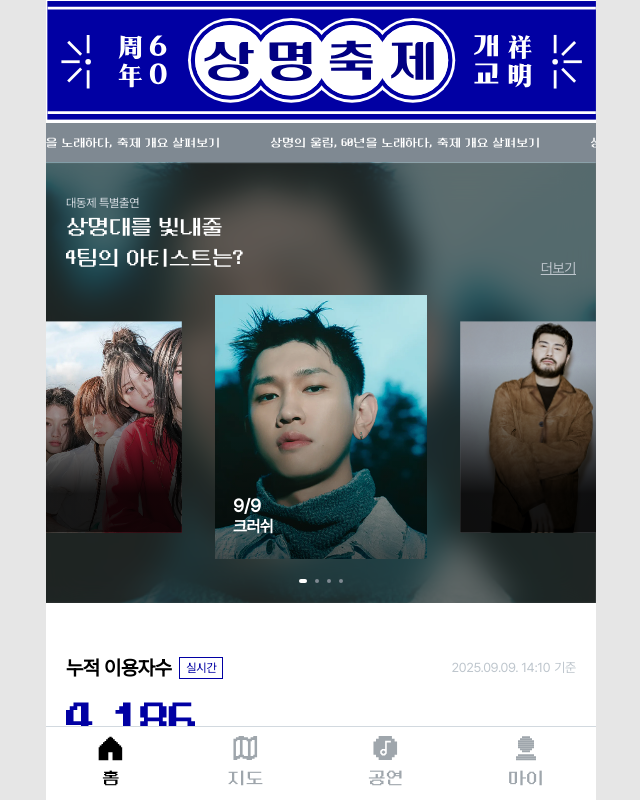
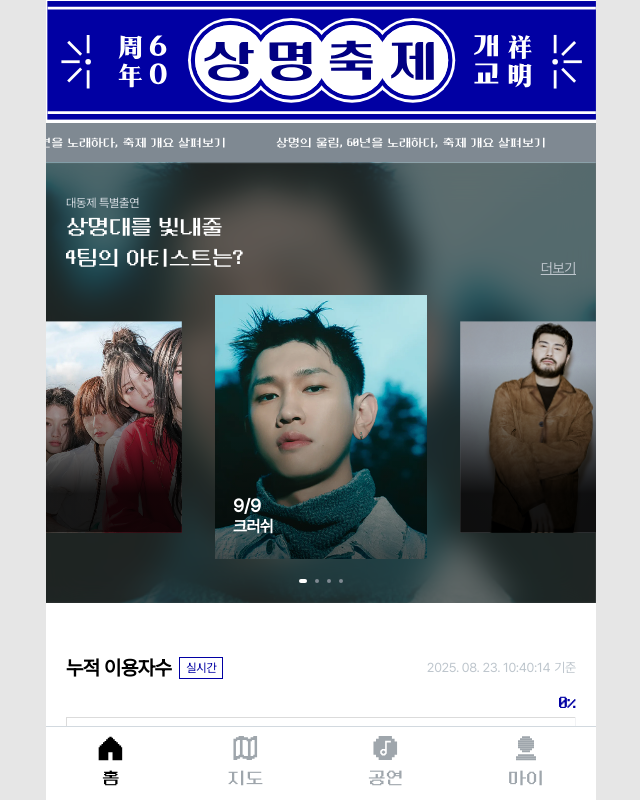
Before and after one commit to DEER-FOR-YOU/2025_DEER_FOR_YOU_FE, a React (Create React App) app: page /root in a window 1280 px wide. Both pictures are taken after a click on the element 620 px from the left and 580 px from the top of the page. Shown: the top 800 px of the page, without its empty margins (319-959 px from the left). Built offline with nearby package versions, Linux system fonts and the light colour scheme; no server answers.

Commit message:
feat: 누적사용자 api

```diff
--- /dev/null
+++ b/src/apis/visitor/index.ts
@@ -0,0 +1,14 @@
+import ApiBuilder from '../config/builder/ApiBuilder';
+
+interface Visitor {
+  pageView: number;
+  uniqueView: number;
+  totalPageView: number;
+  totalUniqueView: number;
+}
+
+const getVisitor = () => {
+  return ApiBuilder.create<void, Visitor>('/api/v1/visitors').setMethod('GET');
+};
+
+export { getVisitor };
--- a/src/pages/home/Board.tsx
+++ b/src/pages/home/Board.tsx
@@ -1,17 +1,28 @@
-import React from 'react';
+import React, { useMemo } from 'react';
 import * as S from './board.style';
+import { useApiQuery } from '../../apis/config/builder/ApiBuilder';
+import { getVisitor } from '../../apis/visitor';
 
-const data = {
-  number: 4186,
-  time: '2025.09.09. 14:10',
-};
+// const data = {
+//   number: 4186,
+//   time: '2025.09.09. 14:10',
+// };
 
 const calculatePercentage = (number: number) => {
   return (number / 10000) * 100;
 };
 
 export default function Board() {
-  const percentage = calculatePercentage(data.number);
+  const { data, isLoading } = useApiQuery(getVisitor(), ['visitor']);
+
+  // 시간을 메모이제이션하여 부모 컴포넌트 리렌더링 시에도 변경되지 않도록 함
+  const currentTime = useMemo(() => new Date(), []);
+
+  if (isLoading) {
+    return <div></div>;
+  }
+
+  const percentage = calculatePercentage(data?.totalUniqueView || 0);
 
   return (
     <S.Wrapper>
@@ -21,12 +32,24 @@ export default function Board() {
           <S.HeaderTitleDeatil>실시간</S.HeaderTitleDeatil>
         </S.HeaderLeftContainer>
         <S.HeaderRightContainer>
-          <S.RightText>{data.time}</S.RightText>
+          <S.RightText>
+            {currentTime.toLocaleString('ko-KR', {
+              year: 'numeric',
+              month: '2-digit',
+              day: '2-digit',
+              hour: '2-digit',
+              minute: '2-digit',
+              second: '2-digit',
+              hour12: false,
+            })}
+          </S.RightText>
           <S.RightText>기준</S.RightText>
         </S.HeaderRightContainer>
       </S.HeaderContainer>
       <S.NumberTextContainer>
-        <S.NumberBigText>{data.number.toLocaleString()}</S.NumberBigText>
+        <S.NumberBigText>
+          {data?.totalUniqueView.toLocaleString()}
+        </S.NumberBigText>
         <S.NumberSmallText>{Math.floor(percentage)}%</S.NumberSmallText>
       </S.NumberTextContainer>
       <S.ProgressBarWrapper>
```
